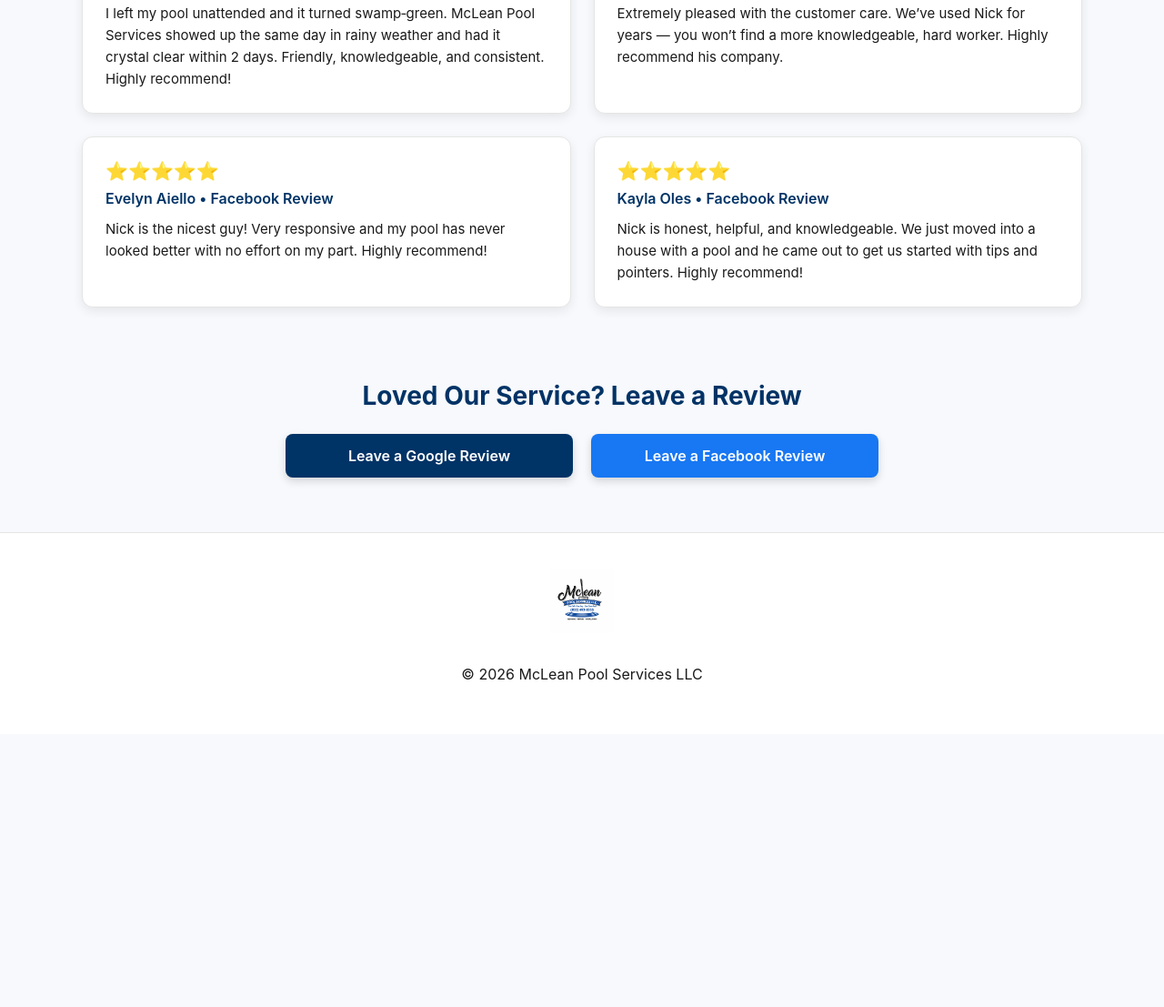
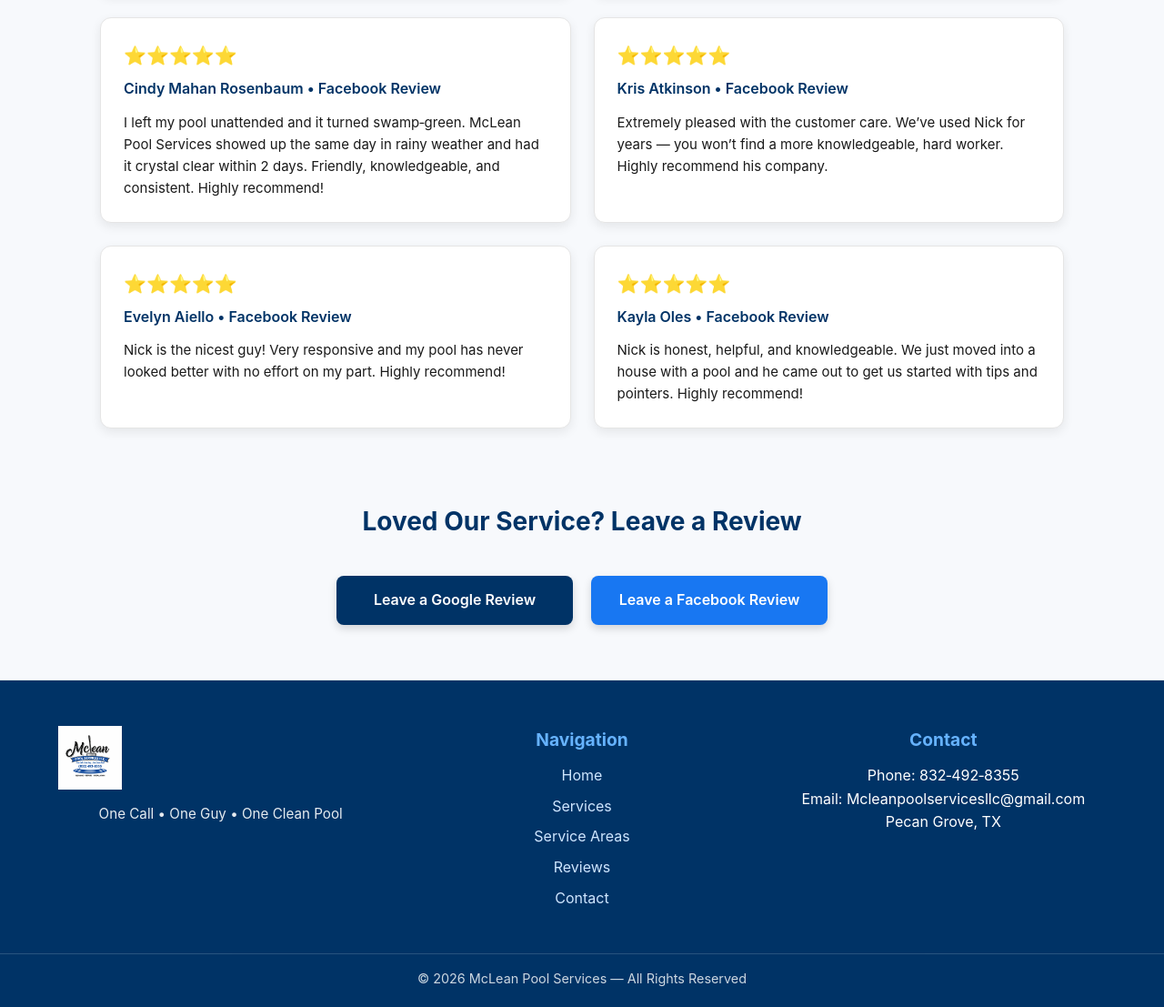
Before and after one commit to MPS20251990/mps-clean, a website: page reviews.html in a window 1280 px wide. Shown: the part 1164-2271 px from the top of the page at 91% size. Before the commit the page ends 1971 px from the top, so only its background shows below. Drawn offline with Linux system fonts and the light colour scheme.

Commit message:
Update reviews.html

```diff
--- a/reviews.html
+++ b/reviews.html
@@ -6,7 +6,7 @@
     <title>Reviews | McLean Pool Services</title>
 
     <!-- Global site styles -->
-    <link rel="stylesheet" href="/assets/css/styles.css">
+    <link rel="stylesheet" href="/assets/css/style.css">
 
     <!-- Reviews page styles -->
     <link rel="stylesheet" href="/assets/css/reviews.css">
@@ -50,8 +50,23 @@
 
 <body>
 
-<header>
-    <img src="/assets/images/4222026LOGO.png" class="logo" alt="McLean Pool Services Logo">
+<!-- HEADER (MATCHED FROM SERVICES PAGE) -->
+<header class="header">
+    <div class="container header-content">
+        <a href="/" class="logo">
+            <img src="/assets/images/4222026LOGO.png" class="logo" alt="McLean Pool Services Logo">
+        </a>
+
+        <nav>
+            <ul>
+                <li><a href="/">Home</a></li>
+                <li><a href="/services">Services</a></li>
+                <li><a href="/service-areas">Service Areas</a></li>
+                <li><a href="/reviews" class="active">Reviews</a></li>
+                <li><a href="/contact-us">Contact</a></li>
+            </ul>
+        </nav>
+    </div>
 </header>
 
 <h1 class="page-title">Customer Reviews</h1>
@@ -178,9 +193,36 @@
     </div>
 </div>
 
-<footer>
-    <img src="/assets/images/4222026LOGO.png" class="logo" alt="McLean Pool Services Logo">
-    <p>© 2026 McLean Pool Services LLC</p>
+<!-- FOOTER (MATCHED FROM SERVICES PAGE) -->
+<footer class="footer">
+    <div class="container footer-grid">
+
+        <div class="footer-section">
+            <img src="/assets/images/4222026LOGO.png" class="logo" alt="McLean Pool Services Logo">
+            <p class="footer-tagline">One Call • One Guy • One Clean Pool</p>
+        </div>
+
+        <div class="footer-section">
+            <h3>Navigation</h3>
+            <a href="/">Home</a>
+            <a href="/services">Services</a>
+            <a href="/service-areas">Service Areas</a>
+            <a href="/reviews" class="active">Reviews</a>
+            <a href="/contact-us">Contact</a>
+        </div>
+
+        <div class="footer-section">
+            <h3>Contact</h3>
+            <p>Phone: 832‑492‑8355</p>
+            <p>Email: Mcleanpoolservicesllc@gmail.com</p>
+            <p>Pecan Grove, TX</p>
+        </div>
+
+    </div>
+
+    <div class="footer-bottom">
+        © 2026 McLean Pool Services — All Rights Reserved
+    </div>
 </footer>
 
 </body>
```
